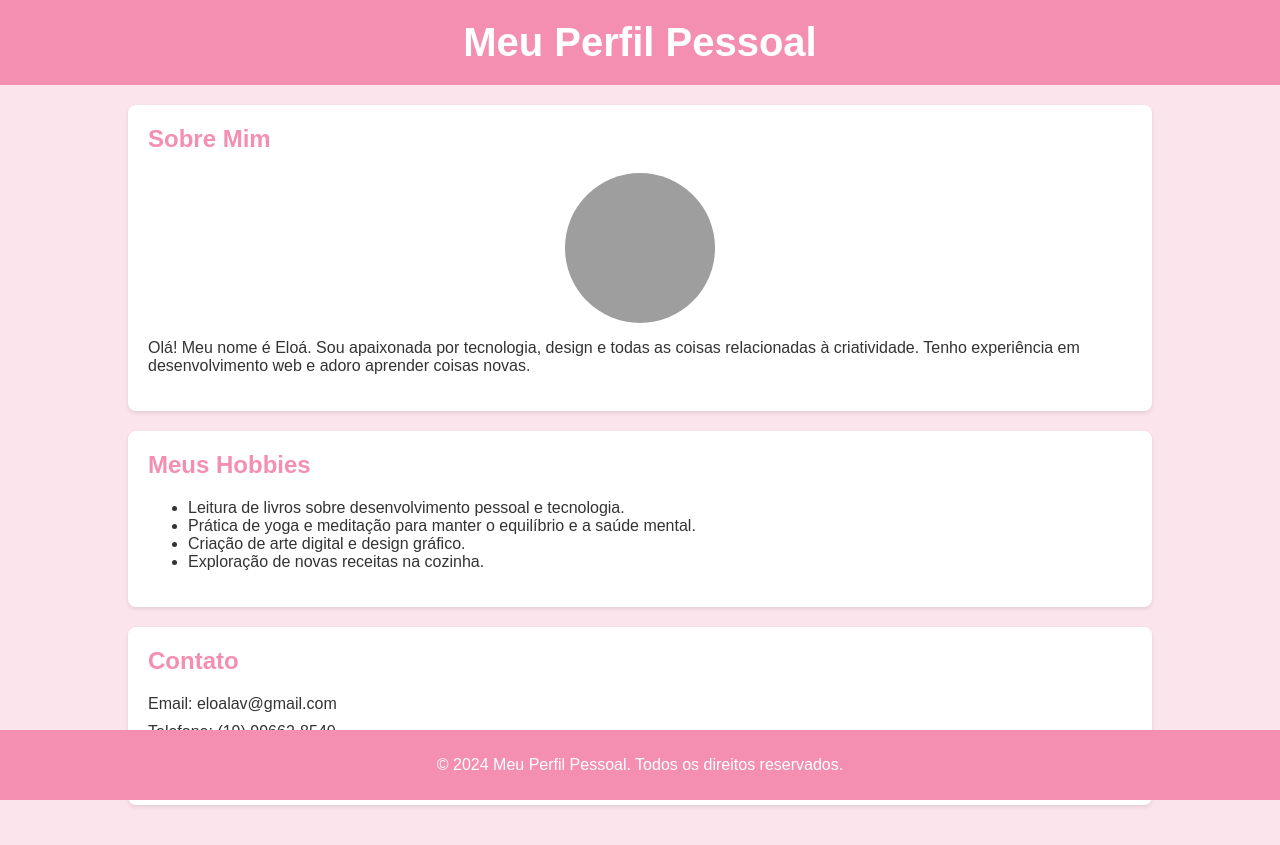
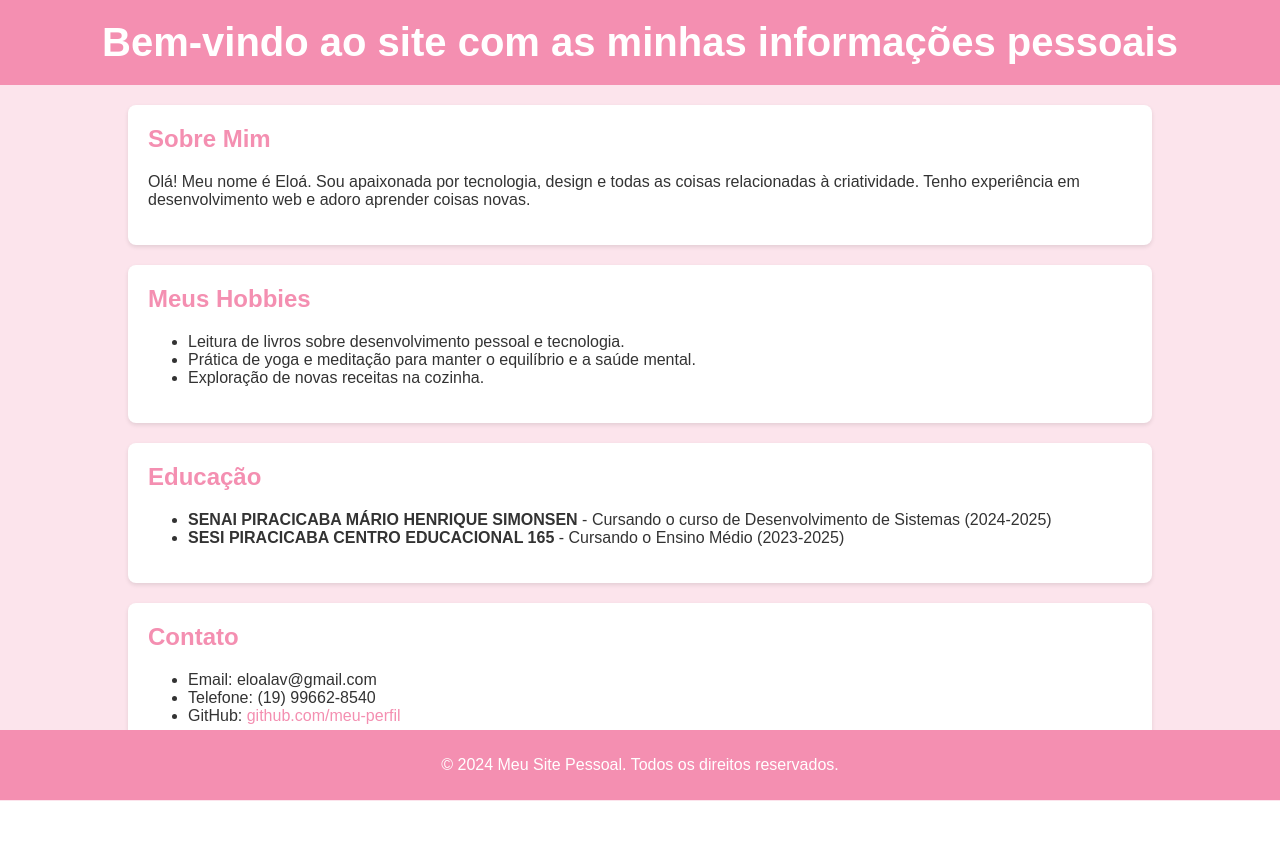
Before and after one commit to eloalav/personal-page-, a Flask app: page / in a window 1280 px wide. After the commit the page ends 801 px from the top, so only its background shows below. Run offline with Flask 3, Linux system fonts and the light colour scheme; grey boxes are pictures that could not be loaded.

Commit message:
Primeira versão do site

```diff
--- a/templates/index.html
+++ b/templates/index.html
@@ -3,7 +3,7 @@
 <head>
     <meta charset="UTF-8">
     <meta name="viewport" content="width=device-width, initial-scale=1.0">
-    <title>Meu Perfil Pessoal</title>
+    <title>Meu Site Pessoal</title>
     <style>
         body {
             font-family: Arial, sans-serif;
@@ -44,22 +44,13 @@
             color: #f48fb1; /* Rosa mais forte */
         }
 
-        .profile-img {
-            width: 150px;
-            height: 150px;
-            border-radius: 50%;
-            object-fit: cover;
-            display: block;
-            margin: 0 auto;
+        .contact-info a {
+            color: #f48fb1; /* Rosa mais forte */
+            text-decoration: none;
         }
 
-        .contact-info {
-            list-style: none;
-            padding: 0;
-        }
-
-        .contact-info li {
-            margin-bottom: 10px;
+        .contact-info a:hover {
+            text-decoration: underline;
         }
 
         footer {
@@ -71,26 +62,16 @@
             bottom: 0;
             width: 100%;
         }
-
-        a {
-            color: #ffffff;
-            text-decoration: none;
-        }
-
-        a:hover {
-            text-decoration: underline;
-        }
     </style>
 </head>
 <body>
     <header>
-        <h1>Meu Perfil Pessoal</h1>
+        <h1>Bem-vindo ao site com as minhas informações pessoais</h1>
     </header>
 
     <div class="container">
         <section id="perfil">
             <h2>Sobre Mim</h2>
-            <img src="profile.jpg" alt="Foto de Perfil" class="profile-img">
             <p>Olá! Meu nome é Eloá. Sou apaixonada por tecnologia, design e todas as coisas relacionadas à criatividade. Tenho experiência em desenvolvimento web e adoro aprender coisas novas.</p>
         </section>
 
@@ -99,23 +80,31 @@
             <ul>
                 <li>Leitura de livros sobre desenvolvimento pessoal e tecnologia.</li>
                 <li>Prática de yoga e meditação para manter o equilíbrio e a saúde mental.</li>
-                <li>Criação de arte digital e design gráfico.</li>
                 <li>Exploração de novas receitas na cozinha.</li>
             </ul>
         </section>
+
+        <section id="educacao">
+            <h2>Educação</h2>
+            <ul>
+                <li><strong>SENAI PIRACICABA MÁRIO HENRIQUE SIMONSEN</strong> - Cursando o curso de Desenvolvimento de Sistemas (2024-2025)</li>
+                 <li><strong>SESI PIRACICABA CENTRO EDUCACIONAL 165</strong> - Cursando o Ensino Médio (2023-2025)</li>
+            </ul>
+        </section>
+
 
         <section id="contato">
             <h2>Contato</h2>
             <ul class="contact-info">
                 <li>Email: eloalav@gmail.com</li>
                 <li>Telefone: (19) 99662-8540</li>
-                <li>LinkedIn: <a href="https://www.linkedin.com/in/seu-perfil" target="_blank">linkedin.com/in/seu-perfil</a></li>
+                <li>GitHub: <a href=https://github.com/eloalav target="_blank">github.com/meu-perfil</a></li>
             </ul>
         </section>
     </div>
 
     <footer>
-        <p>&copy; 2024 Meu Perfil Pessoal. Todos os direitos reservados.</p>
+        <p>&copy; 2024 Meu Site Pessoal. Todos os direitos reservados.</p>
     </footer>
 </body>
 </html>
```
